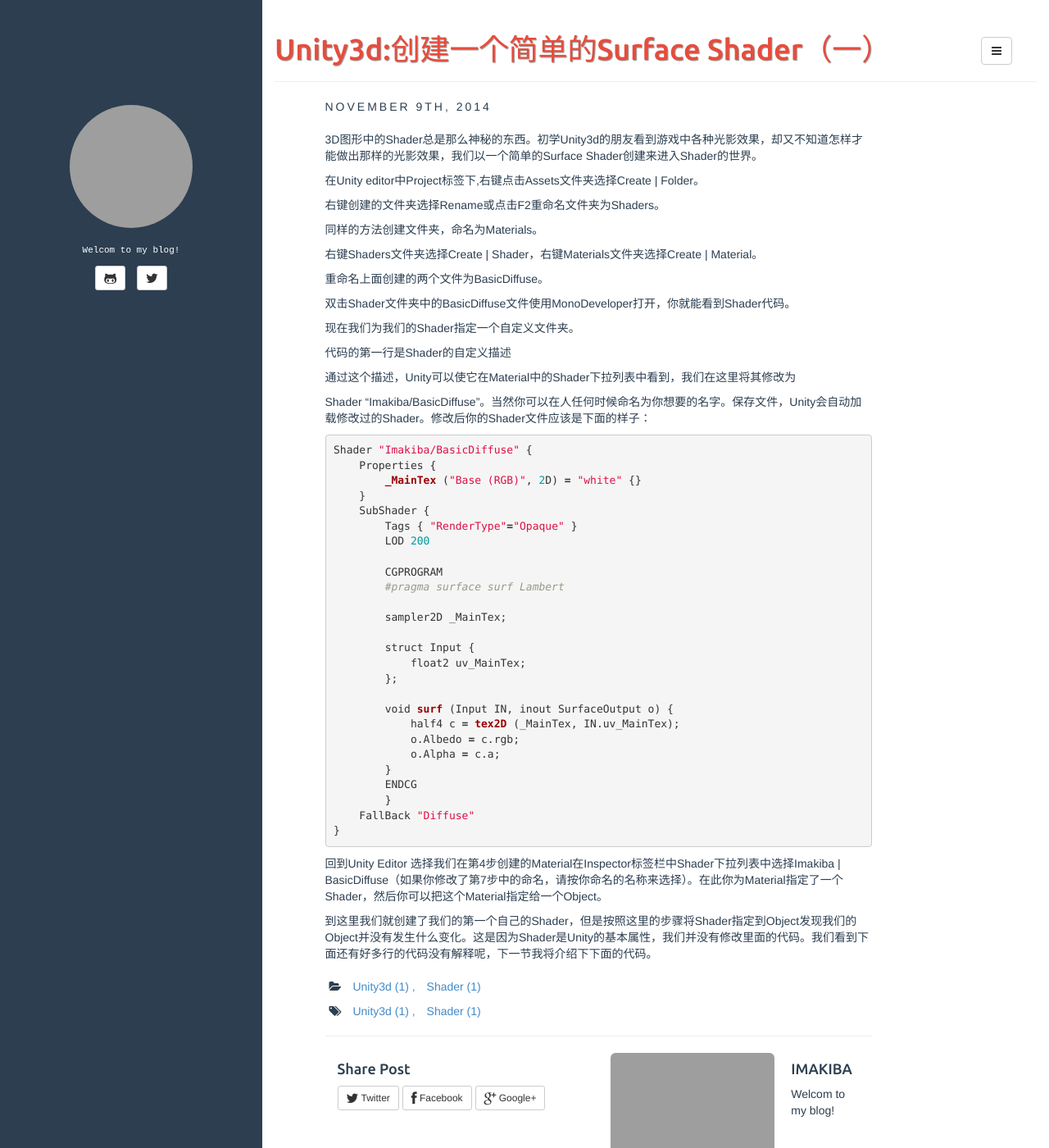
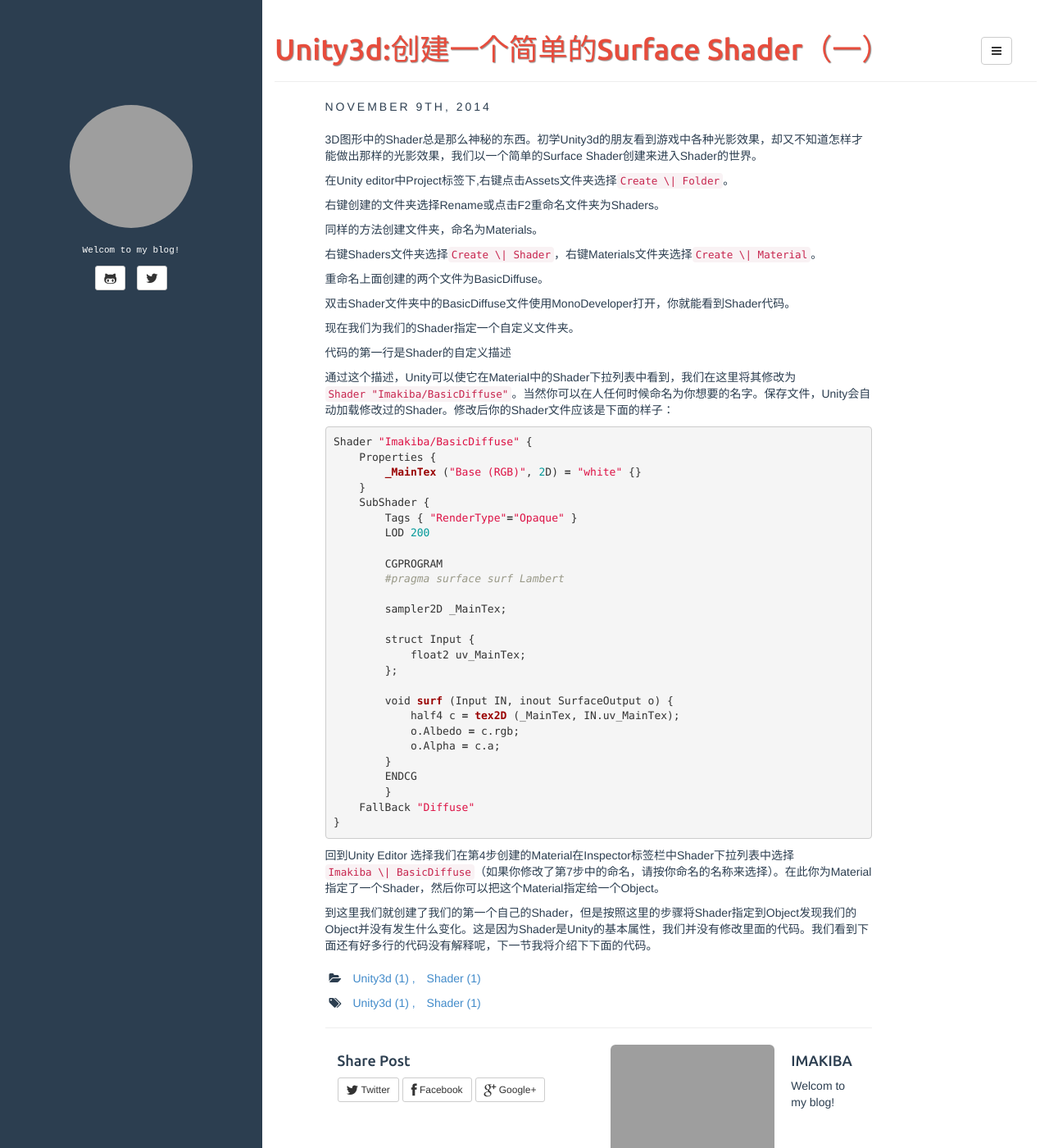
Before and after one commit to lengyue524/lengyue524.github.io, a Jekyll site: the page built from _posts/2014-11-9-Unity3d创建一个简单的Surface Shader一.md, in a window 1280 px wide and 1400 px high. Shown: the whole window at 82% size. Built offline with Jekyll 4.4.1, drawn with Linux system fonts in a browser that asks for light colours; comment, search, counter and statistics services are not loaded; grey boxes are pictures that could not be loaded.

```diff
--- a/_posts/2014-11-9-Unity3d创建一个简单的Surface Shader一.md
+++ b/_posts/2014-11-9-Unity3d创建一个简单的Surface Shader一.md
@@ -7,13 +7,13 @@ comments: true
 ---
 3D图形中的Shader总是那么神秘的东西。初学Unity3d的朋友看到游戏中各种光影效果，却又不知道怎样才能做出那样的光影效果，我们以一个简单的Surface Shader创建来进入Shader的世界。
 
-在Unity editor中Project标签下,右键点击Assets文件夹选择Create \| Folder。
+在Unity editor中Project标签下,右键点击Assets文件夹选择`Create \| Folder`。
 
 右键创建的文件夹选择Rename或点击F2重命名文件夹为Shaders。
 
 同样的方法创建文件夹，命名为Materials。
 
-右键Shaders文件夹选择Create \| Shader，右键Materials文件夹选择Create \| Material。
+右键Shaders文件夹选择`Create \| Shader`，右键Materials文件夹选择`Create \| Material`。
 
 重命名上面创建的两个文件为BasicDiffuse。
 
@@ -23,9 +23,7 @@ comments: true
 
 代码的第一行是Shader的自定义描述
 
-通过这个描述，Unity可以使它在Material中的Shader下拉列表中看到，我们在这里将其修改为
-
-Shader "Imakiba/BasicDiffuse"。当然你可以在人任何时候命名为你想要的名字。保存文件，Unity会自动加载修改过的Shader。修改后你的Shader文件应该是下面的样子：
+通过这个描述，Unity可以使它在Material中的Shader下拉列表中看到，我们在这里将其修改为`Shader "Imakiba/BasicDiffuse"`。当然你可以在人任何时候命名为你想要的名字。保存文件，Unity会自动加载修改过的Shader。修改后你的Shader文件应该是下面的样子：
 
 {% highlight python %}
 Shader "Imakiba/BasicDiffuse" {
@@ -56,6 +54,6 @@ Shader "Imakiba/BasicDiffuse" {
 }
 {% endhighlight %}
 
-回到Unity Editor 选择我们在第4步创建的Material在Inspector标签栏中Shader下拉列表中选择Imakiba \| BasicDiffuse（如果你修改了第7步中的命名，请按你命名的名称来选择）。在此你为Material指定了一个Shader，然后你可以把这个Material指定给一个Object。
+回到Unity Editor 选择我们在第4步创建的Material在Inspector标签栏中Shader下拉列表中选择`Imakiba \| BasicDiffuse`（如果你修改了第7步中的命名，请按你命名的名称来选择）。在此你为Material指定了一个Shader，然后你可以把这个Material指定给一个Object。
 
 到这里我们就创建了我们的第一个自己的Shader，但是按照这里的步骤将Shader指定到Object发现我们的Object并没有发生什么变化。这是因为Shader是Unity的基本属性，我们并没有修改里面的代码。我们看到下面还有好多行的代码没有解释呢，下一节我将介绍下下面的代码。
```
Also changed, not shown: _posts/2015-8-6-SwipeRefreshLayout的使用.md (+0 -1 lines).
